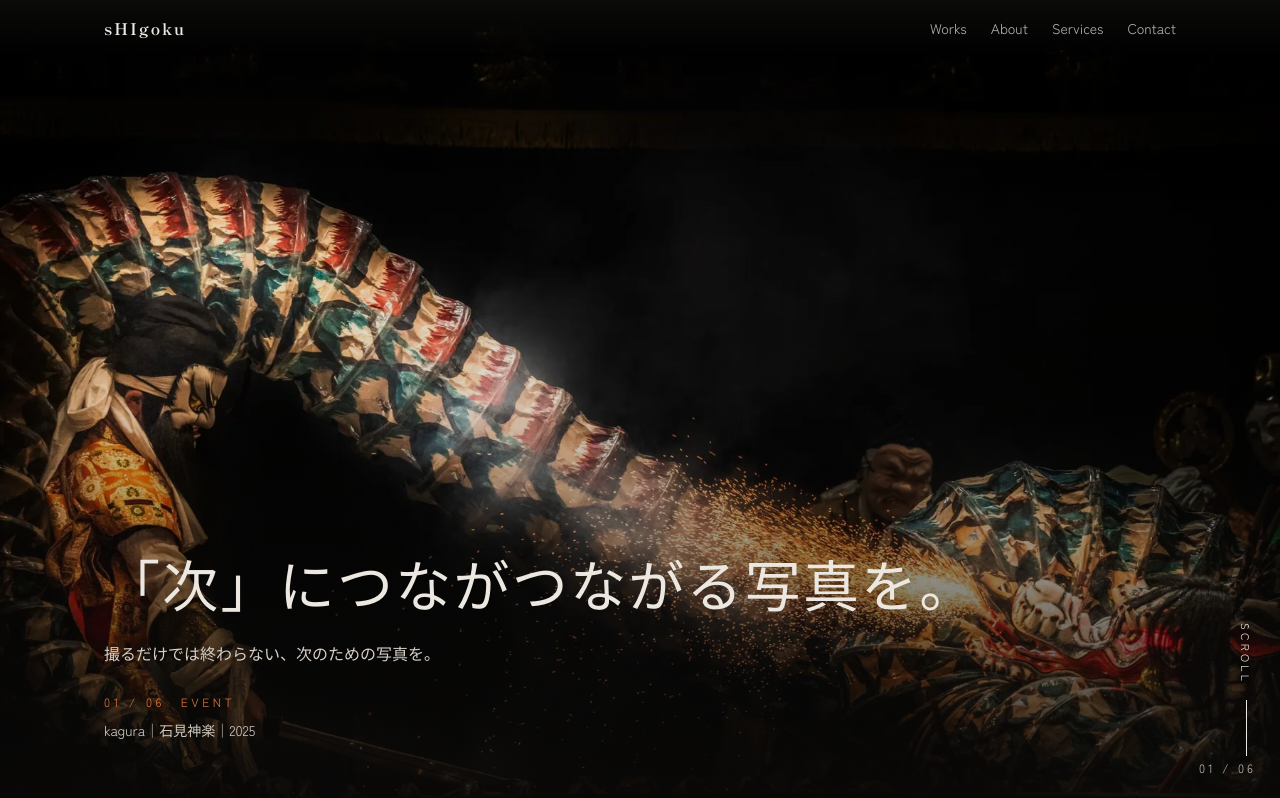
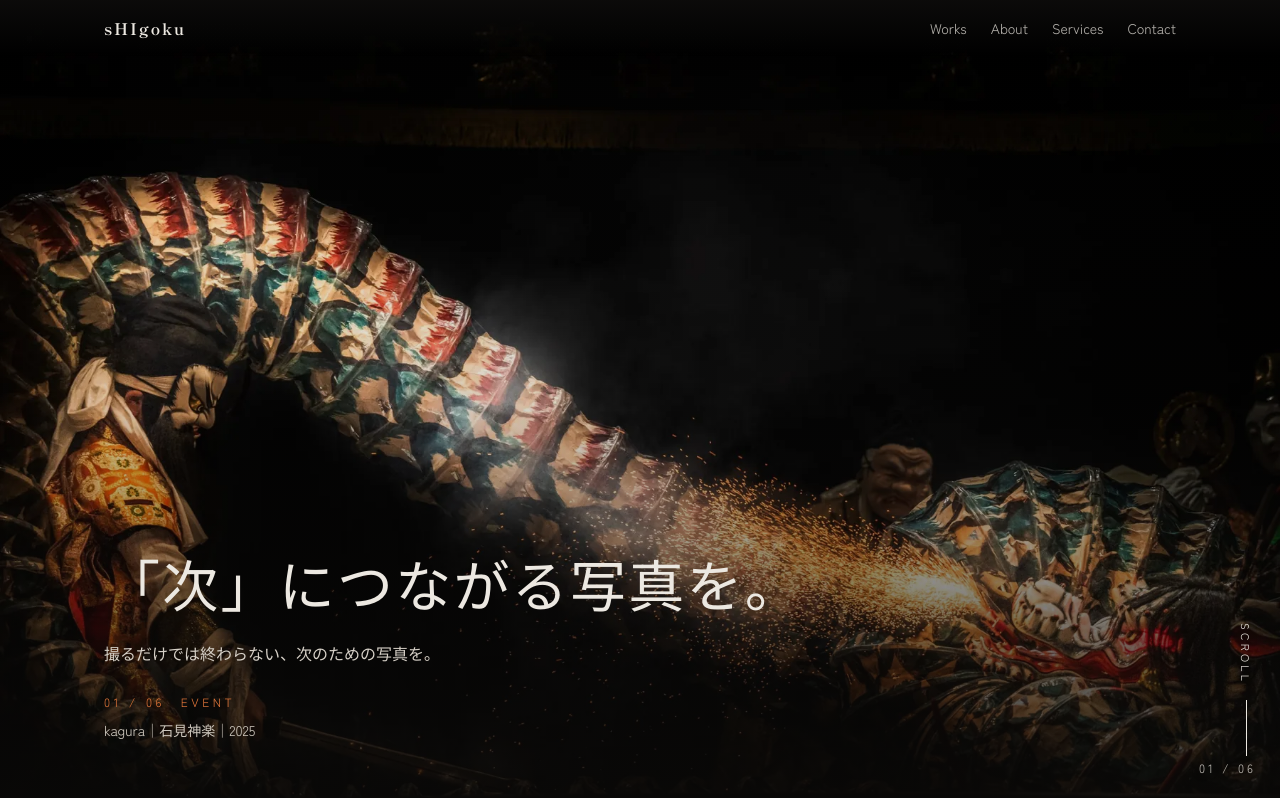
Before and after one commit to HideoIshida/shigoku-portfolio, a plain HTML site: page portfolio-site/index.html in a window 1280 px wide. Shown: the top 798 px of the page. Drawn offline with Linux system fonts and the light colour scheme.

Commit message:
Add files via upload

```diff
--- a/portfolio-site/index.html
+++ b/portfolio-site/index.html
@@ -18,7 +18,7 @@
 <div id="pg" hidden aria-hidden="true"></div>
 <span class="cue" id="cue" hidden aria-hidden="true">SCROLL</span>
 <template id="tpl-first">
-<h1>「次」につながつながる写真を。</h1>
+<h1>「次」につながる写真を。</h1>
 <p>撮るだけでは終わらない、次のための写真を。</p>
 
 </template>
```
